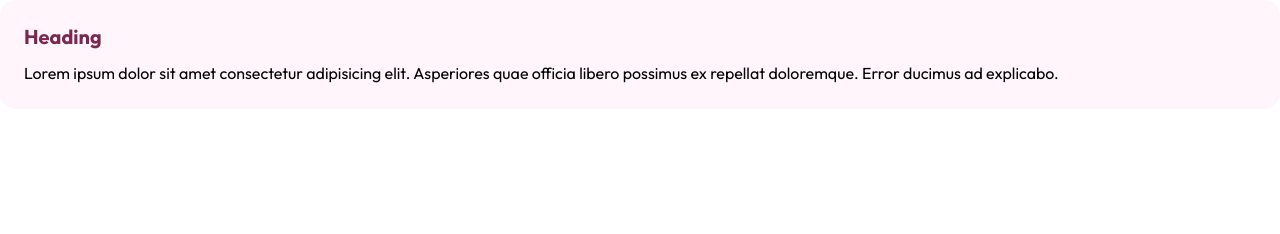
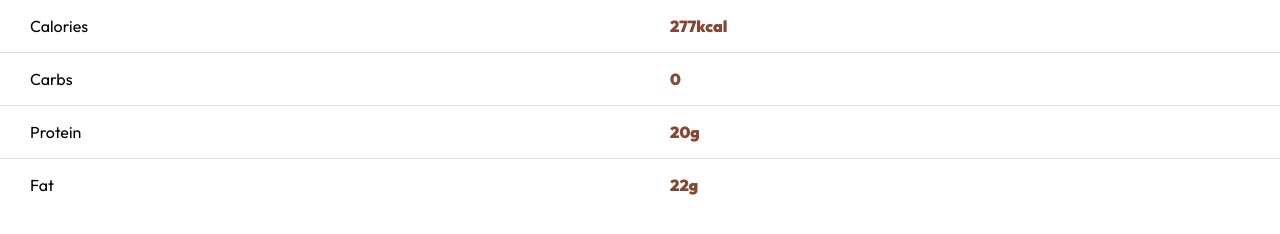
Before and after one commit to Lewis-mbui/frontendmentor-recipe-page, a plain HTML site: page index.html in a window 1280 px wide. Drawn offline with Linux system fonts and the light colour scheme.

Commit message:
Build table component

```diff
--- a/CSS/styles.css
+++ b/CSS/styles.css
@@ -141,3 +141,23 @@ li::marker {
 .block--colored .block__header {
   color: var(--color-rose-one);
 }
+
+/* Table */
+.table {
+  display: grid;
+  grid-template-columns: 1fr 1fr;
+}
+
+.table__item {
+  border-bottom: 1px solid var(--color-stone-two);
+  padding: 1.6rem 3rem;
+}
+
+.table__item:nth-of-type(even) {
+  font-weight: 900;
+  color: var(--color-headings);
+}
+
+.table__last-item {
+  border: 0;
+}
--- a/index.html
+++ b/index.html
@@ -7,13 +7,15 @@
     <link rel="stylesheet" href="CSS/styles.css" />
   </head>
   <body>
-    <div class="block block--colored">
-      <header class="block__header">Heading</header>
-      <p>
-        Lorem ipsum dolor sit amet consectetur adipisicing elit. Asperiores quae
-        officia libero possimus ex repellat doloremque. Error ducimus ad
-        explicabo.
-      </p>
+    <div class="table">
+      <span class="table__item">Calories</span>
+      <span class="table__item">277kcal</span>
+      <span class="table__item">Carbs</span>
+      <span class="table__item">0</span>
+      <span class="table__item">Protein</span>
+      <span class="table__item">20g</span>
+      <span class="table__item table__last-item">Fat</span>
+      <span class="table__item table__last-item">22g</span>
     </div>
   </body>
 </html>
```
Also changed, not shown: components/table.html (added, +10 -0 lines).
